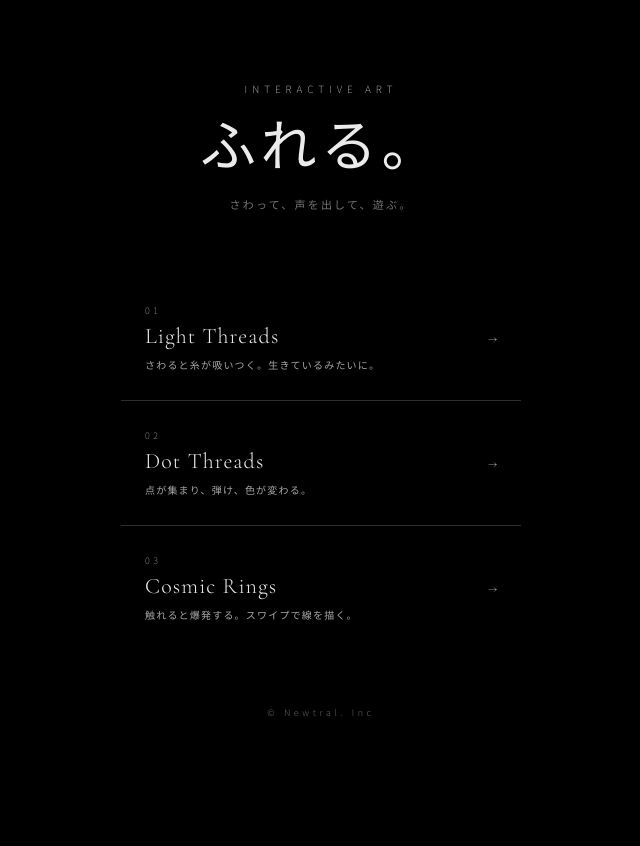
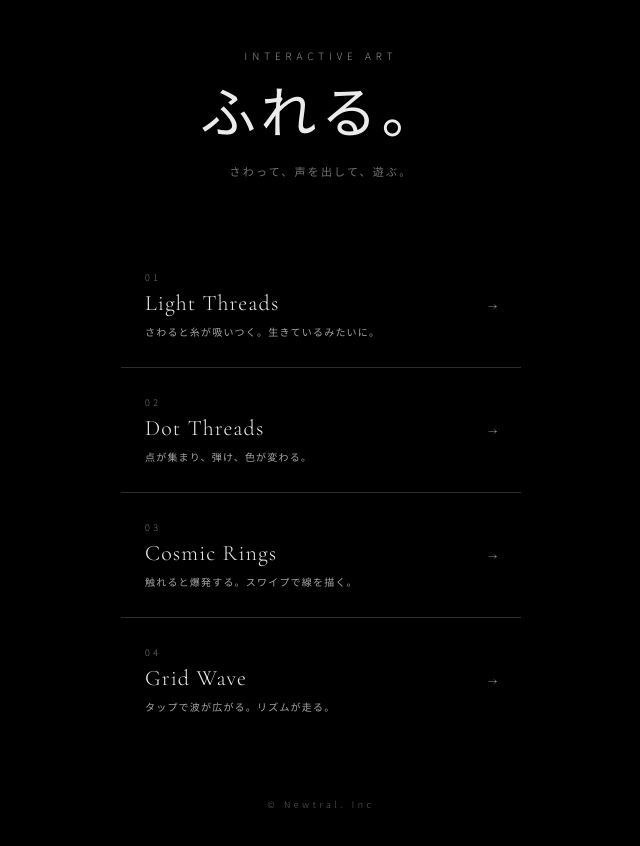
Before and after one commit to yoshiharumatsumoto-newtral/yoshiharumatsumoto-newtral.github.io, a plain HTML site: page index.html in a window 1280 px wide. Shown: the whole page, without its empty margins (319-959 px from the left). Before the commit the page ends 800 px from the top, so only its background shows below. Drawn offline with nearby package versions, Linux system fonts and the light colour scheme.

Commit message:
index.html

```diff
--- a/index.html
+++ b/index.html
@@ -88,6 +88,7 @@
   a.work:nth-child(1) { animation: up 0.8s ease 0.5s forwards; }
   a.work:nth-child(2) { animation: up 0.8s ease 0.65s forwards; }
   a.work:nth-child(3) { animation: up 0.8s ease 0.8s forwards; }
+  a.work:nth-child(4) { animation: up 0.8s ease 0.95s forwards; }
 
   a.work:hover { background: rgba(255,255,255,0.04); }
   a.work:active { background: rgba(255,255,255,0.07); opacity: 0.6; }
@@ -177,6 +178,15 @@
     </div>
     <span class="work-arrow">→</span>
   </a>
+
+  <a class="work" href="https://yoshiharumatsumoto-newtral.github.io/reberb/" target="_blank">
+    <div class="work-left">
+      <span class="work-num">04</span>
+      <span class="work-title">Grid Wave</span>
+      <span class="work-desc">タップで波が広がる。リズムが走る。</span>
+    </div>
+    <span class="work-arrow">→</span>
+  </a>
 </nav>
 
 <footer>© Newtral. Inc</footer>
```
